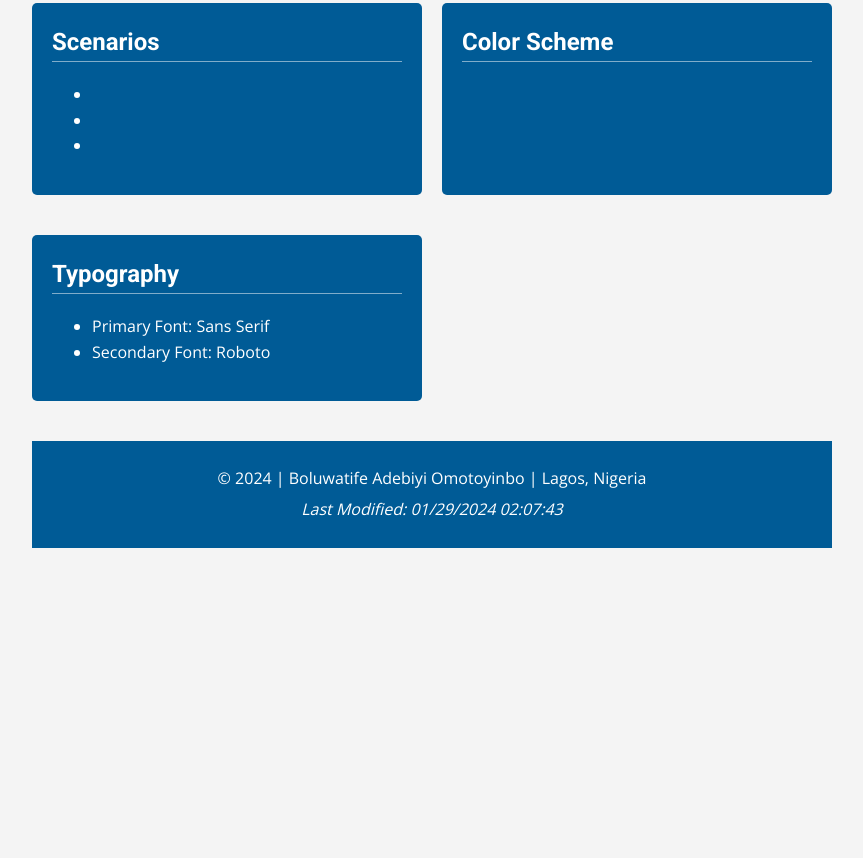
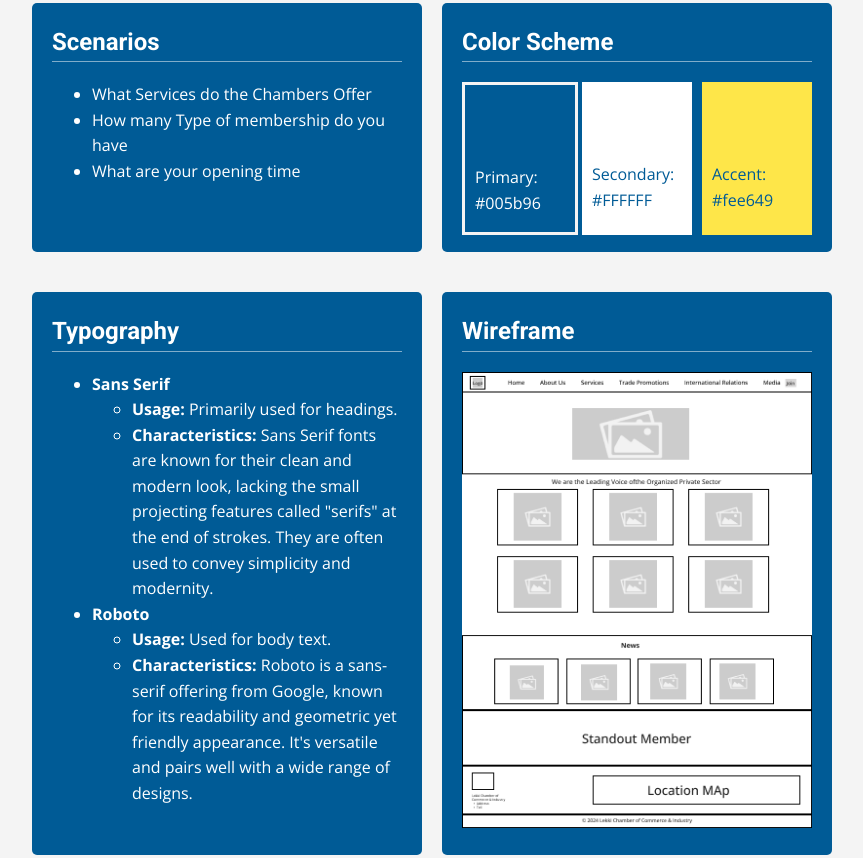
Before and after one commit to BlacIP/wdd230, a plain HTML site: page lesson03/chamber-site-plan.html in a window 1280 px wide. Shown: the part 466-1324 px from the top of the page, without its empty margins (208-1071 px from the left). Before the commit the page ends 1014 px from the top, so only its background shows below. Drawn offline with nearby package versions, Linux system fonts and the light colour scheme.

Commit message:
wk3-complete

```diff
--- a/lesson03/chamber-site-plan.html
+++ b/lesson03/chamber-site-plan.html
@@ -38,22 +38,45 @@
         <section class="card">
             <h2>Scenarios</h2>
             <ul>
-                <li> </li>
-                <li> </li>
-                <li> </li>
+                <li> What Services do the Chambers Offer</li>
+                <li> How many Type of membership do you have</li>
+                <li> What are your opening time</li>
             </ul>
         </section>
         <section class="card">
             <h2>Color Scheme</h2>
-            <section class="color-scheme"></section>
-            <section></section> <section></section> <section></section>
+            <section class="color-scheme">
+                <section class="primary"> <P> Primary: #005b96</P> </section>
+                <section class="secondary"><P> Secondary: #FFFFFF</P> </section>
+                <section class="accent"> <P> Accent: #fee649</P></section>
+            </section>
         </section>
         <section class="card">
             <h2>Typography</h2>
             <ul>
-                <li> Primary Font: Sans Serif</li>
-                <li> Secondary Font: Roboto</li>
+                <li><strong> Sans Serif </strong>
+                    <ul>
+                        <li><strong> Usage:</strong> Primarily used for headings.</li>
+                        <li><strong> Characteristics: </strong> Sans Serif fonts are known for their
+                            clean and modern look, lacking the small projecting features called "serifs"
+                            at the end of strokes. They are often used to convey simplicity and modernity.
+                        </li>
+                    </ul>
+                </li>
+                <li> <strong> Roboto </strong>
+                    <ul>
+                        <li><strong> Usage:</strong> Used for body text.</li>
+                        <li><strong> Characteristics: </strong> Roboto is a sans-serif offering from Google,
+                            known for its readability and geometric yet friendly appearance. It's versatile
+                            and pairs well with a wide range of designs.
+                        </li>
+                    </ul>
+                </li>
             </ul>
+        </section>
+        <section class="card">
+            <h2>Wireframe</h2>
+            <img src="images/Frame 1.png" alt="wireframe"/>
         </section>
 
     </main>
--- a/lesson03/styles/chamber-site-plan.css
+++ b/lesson03/styles/chamber-site-plan.css
@@ -65,22 +65,50 @@ main {
     font-family: 'Roboto', sans-serif;
     font-weight: 700;
     border-bottom: 1px solid #ffffff80;
-    /* padding-bottom: 10px; */
-    /* margin-bottom: 20px; */
     margin-top: 0;
+}
+.card img{
+    width: 100%;
 }
 .color-scheme {
     display: grid;
     grid-template-columns: 1fr 1fr 1fr;
-    height: 40px;
+    height: 150px;
+    gap: 10px;
 }
 
-.color-scheme section{
-    color: #968900;
+
+.primary{
+    background-color: #005b96;
+    width: 100%;
     border-color: #f4f4f4;
     border-style: solid;
-    width: 10px;
-    gap: 5px;
+}
+.primary p{
+    padding-left: 10px;
+    margin-top: 80px;
+}
+
+.secondary{
+    background-color: #ffffff;
+    width: 100%;
+}
+
+.secondary p{
+    color: #005b96;
+    padding-left: 10px;
+    margin-top: 80px;
+}
+
+.accent{
+    background-color: #fee649;
+    width: 100%;
+}
+
+.accent p{
+    color: #005b96;
+    padding-left: 10px;
+    margin-top: 80px;
 }
 
 
```
Also changed, not shown: lesson03/images/Frame 1.png (added).
